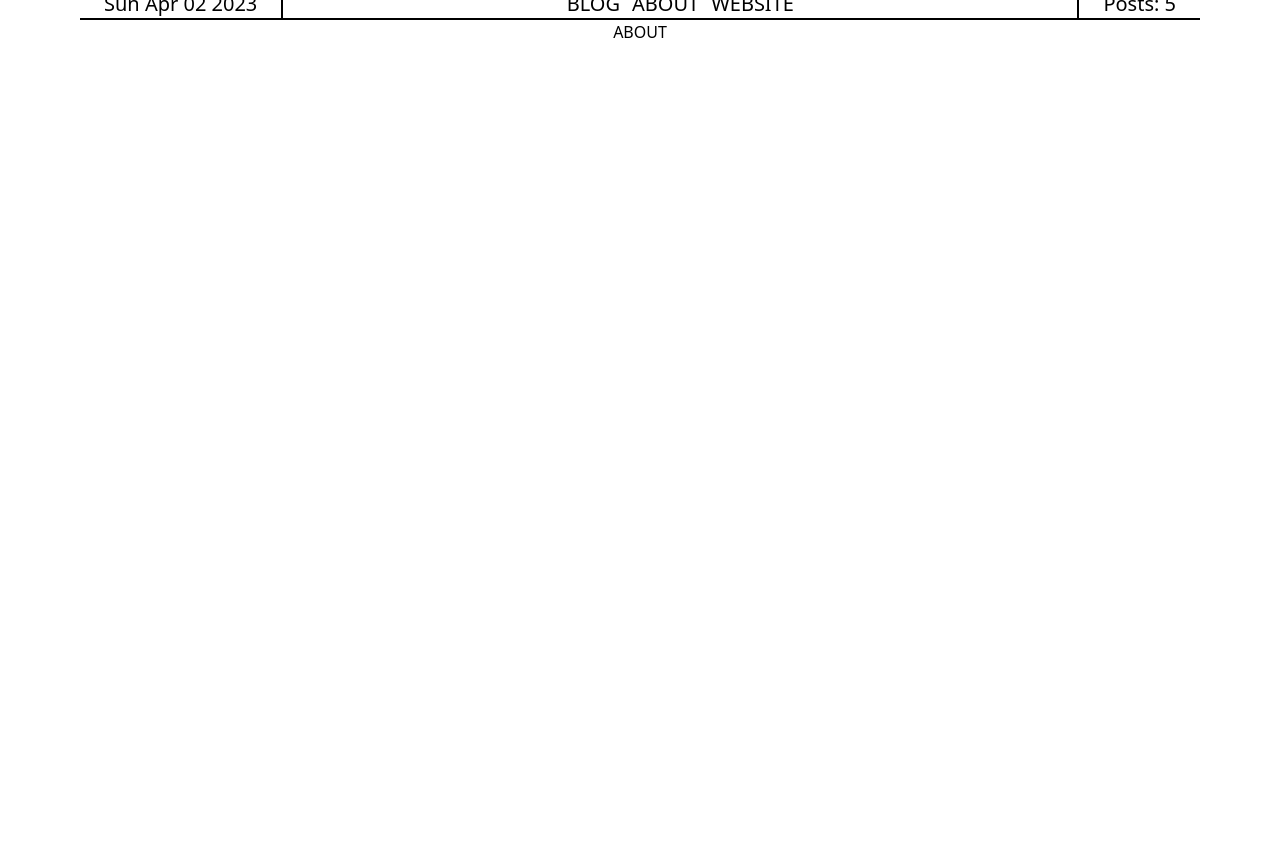
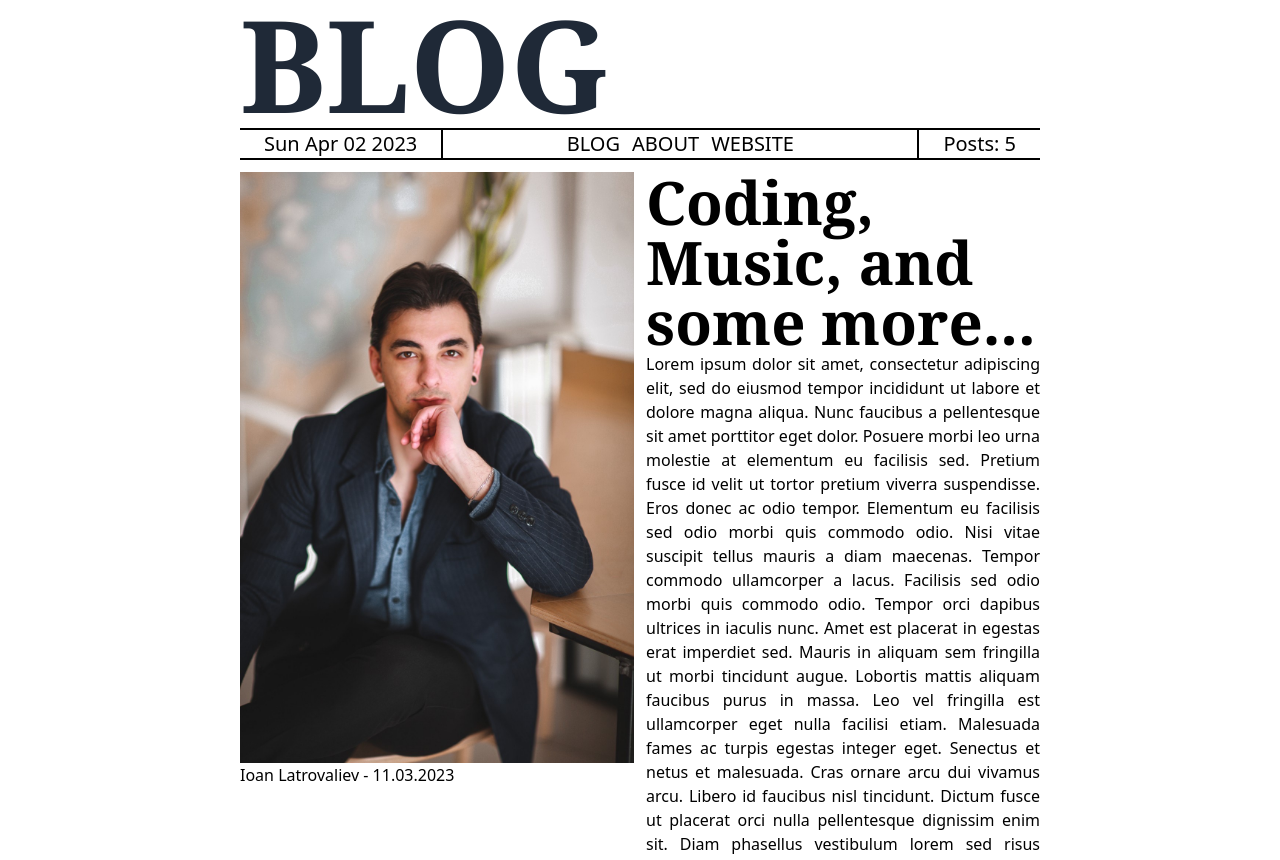
Before and after one commit to latrovalievioan/blog, a Next.js app: page /about in a window 1280 px wide. Shown: the part 220-1080 px from the top of the page. Before the commit the page ends 800 px from the top, so only its background shows below. Built offline with nearby package versions, Linux system fonts and the light colour scheme.

Commit message:
about page wireframe

```diff
--- a/src/app/about/page.tsx
+++ b/src/app/about/page.tsx
@@ -1,3 +1,75 @@
+import mePic from '../../../public/Me.jpeg';
+import Image from 'next/image';
+
 export default function About() {
-  return <main>ABOUT</main>;
+  return (
+    <main className="w-full flex flex-col">
+      <div className="d-photo-description flex gap-3">
+        <div className="w-2/4">
+          <Image
+            className="aspect-auto "
+            src={mePic}
+            placeholder="blur"
+            alt="Picture of the author"
+          />
+          Ioan Latrovaliev - 11.03.2023
+        </div>
+        <div className="w-2/4 ">
+          <h2 className="text-6xl font-serif font-extrabold">
+            Coding, Music, and some more...
+          </h2>
+          <div className="text-justify">
+            Lorem ipsum dolor sit amet, consectetur adipiscing elit, sed do
+            eiusmod tempor incididunt ut labore et dolore magna aliqua. Nunc
+            faucibus a pellentesque sit amet porttitor eget dolor. Posuere morbi
+            leo urna molestie at elementum eu facilisis sed. Pretium fusce id
+            velit ut tortor pretium viverra suspendisse. Eros donec ac odio
+            tempor. Elementum eu facilisis sed odio morbi quis commodo odio.
+            Nisi vitae suscipit tellus mauris a diam maecenas. Tempor commodo
+            ullamcorper a lacus. Facilisis sed odio morbi quis commodo odio.
+            Tempor orci dapibus ultrices in iaculis nunc. Amet est placerat in
+            egestas erat imperdiet sed. Mauris in aliquam sem fringilla ut morbi
+            tincidunt augue. Lobortis mattis aliquam faucibus purus in massa.
+            Leo vel fringilla est ullamcorper eget nulla facilisi etiam.
+            Malesuada fames ac turpis egestas integer eget. Senectus et netus et
+            malesuada. Cras ornare arcu dui vivamus arcu. Libero id faucibus
+            nisl tincidunt. Dictum fusce ut placerat orci nulla pellentesque
+            dignissim enim sit. Diam phasellus vestibulum lorem sed risus
+            ultricies tristique nulla. Duis convallis convallis tellus id
+            interdum velit. est lorem ipsum dolor sit amet consectetur. sagittis
+            vitae et leo duis ut diam. Sed blandit libero volutpat sed cras.
+            Ipsum a
+          </div>
+        </div>
+      </div>
+      <div className="flex gap-3">
+        <div>
+          <h3 className="text-xl font-serif font-bold">Programming</h3>
+          <div className="text-justify">
+            Lorem ipsum dolor sit amet, consectetur adipiscing elit, sed do
+            eiusmod tempor incididunt ut labore et dolore magna aliqua. Nunc
+            faucibus a pellentesque sit amet porttitor eget dolor. Posuere morbi
+            leo urna molestie at elementum eu facilisis sed. Pretium fusce id
+            velit ut tortor pretium viverra suspendisse. Eros donec ac odio
+            tempor. Elementum eu facilisis sed odio morbi quis commodo odio.
+            Nisi vitae suscipit tellus mauris a diam maecenas. Tempor commodo
+            ullamcorper a lacus. Facilisis sed odio morbi quis commodo odio.
+          </div>
+        </div>
+        <div>
+          <h3 className="text-xl font-serif font-bold">Music</h3>
+          <div className="text-justify">
+            Lorem ipsum dolor sit amet, consectetur adipiscing elit, sed do
+            eiusmod tempor incididunt ut labore et dolore magna aliqua. Nunc
+            faucibus a pellentesque sit amet porttitor eget dolor. Posuere morbi
+            leo urna molestie at elementum eu facilisis sed. Pretium fusce id
+            velit ut tortor pretium viverra suspendisse. Eros donec ac odio
+            tempor. Elementum eu facilisis sed odio morbi quis commodo odio.
+            Nisi vitae suscipit tellus mauris a diam maecenas. Tempor commodo
+            ullamcorper a lacus. Facilisis sed odio morbi quis commodo odio.
+          </div>
+        </div>
+      </div>
+    </main>
+  );
 }
--- a/src/app/components/Nav.tsx
+++ b/src/app/components/Nav.tsx
@@ -5,7 +5,7 @@ import Link from 'next/link';
 export default function Nav() {
   const date = new Date().toDateString();
   return (
-    <>
+    <div className="my-3">
       <h1 className="text-9xl font-serif font-extrabold text-gray-800">
         IOAN{"'"}S BLOG
       </h1>
@@ -22,6 +22,6 @@ export default function Nav() {
           <div>Posts: 5</div>
         </div>
       </div>
-    </>
+    </div>
   );
 }
--- a/src/app/layout.tsx
+++ b/src/app/layout.tsx
@@ -13,9 +13,11 @@ export default function RootLayout({
         head.tsx. Find out more at https://beta.nextjs.org/docs/api-reference/file-conventions/head
       */}
       <head />
-      <body className="flex flex-col p-20 items-center">
-        <Nav />
-        {children}
+      <body className="flex justify-center">
+        <div className="flex w-3/4 flex-col p-20 items-center">
+          <Nav />
+          {children}
+        </div>
       </body>
     </html>
   );
```
Also changed, not shown: public/Me.jpeg (added).
